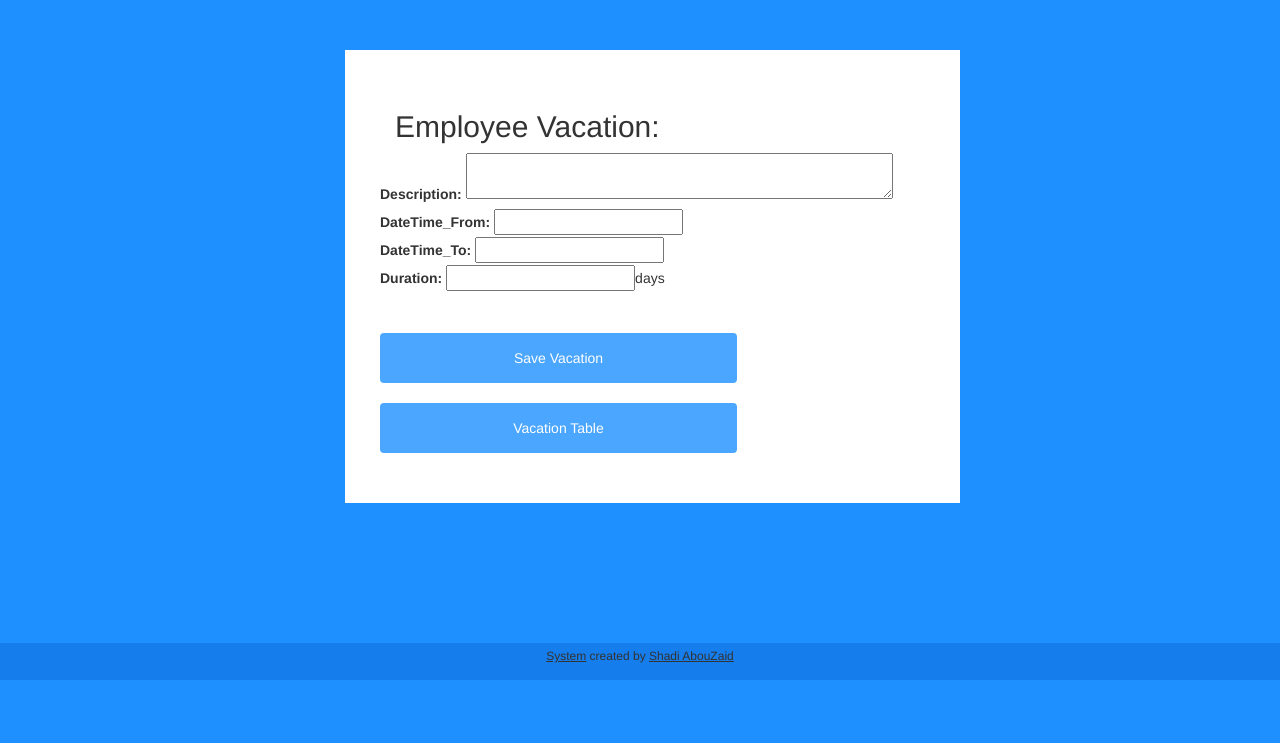
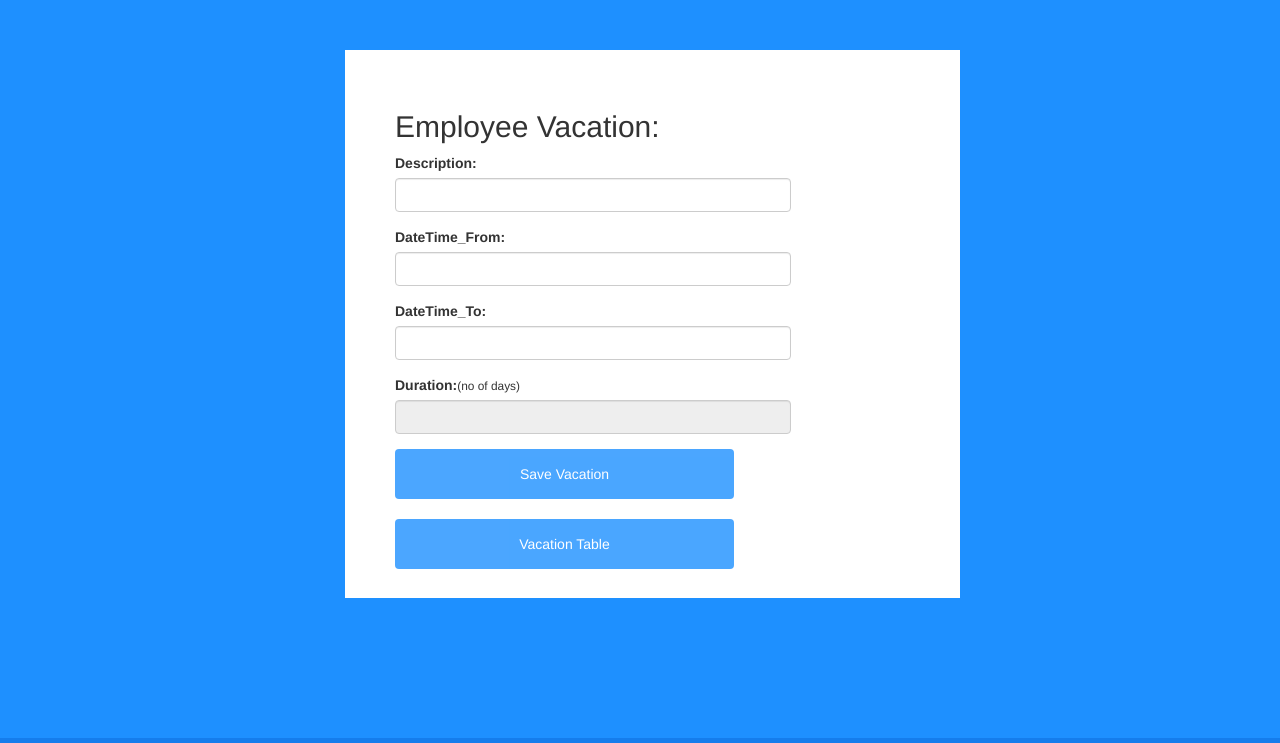
Before and after one commit to hassansalahnasrallah/python-bootcamp, a Django app: page /Vacation_Fields/ in a window 1280 px wide. Shown: the part 52-795 px from the top of the page. Before the commit the page ends 732 px from the top, so only its background shows below. Run offline with Django 3.2, Linux system fonts and the light colour scheme; a user stored in the database is signed in; some libraries are stand-ins or nearby versions.

Commit message:
vacation.html updated form

```diff
--- a/employee_project/template/employee_app/Vacation_requirments.html
+++ b/employee_project/template/employee_app/Vacation_requirments.html
@@ -32,31 +32,32 @@ margin-top:50px;}
 
 
 {% csrf_token %}
+
 <div class="form-group">
-<div class="row">
-<div class="col-6">
 <label for="Description" >Description:</label>
-<textarea id="desc" name="desc" rows="2" cols="50"  >{{vacation.Description}}</textarea>
+<input type="text"  style="width:70%" class="form-control" id="desc" name="desc" value="{{vacation.Description}}"  >
 </div>
-<div class="col-6">
+
+<div class="form-group">
  <label for="Date_From">DateTime_From:</label>
-<input  name="datefrom" id="date_from" value="{{vacation.Datetime_From|date:'Y-m-d'}}" />
+<input  name="datefrom" id="date_from" style="width:70%" class="form-control" value="{{vacation.Datetime_From|date:'Y-m-d'}}" />
 </div>
-<div class="col-6">
+
+<div class="form-group">
  <label for="Date_To">DateTime_To:</label>
-<input  name="dateto" id="date_to"  value="{{vacation.Datetime_To|date:'Y-m-d'}}" />
+<input  name="dateto" id="date_to" style="width:70%" class="form-control"  value="{{vacation.Datetime_To|date:'Y-m-d'}}" />
 </div>
-<div class="col-6">
- <label for="Duration">Duration:</label>
-<input type="text" name="duration_d" id="duration"  value="{{vacation.Duration}}" readonly/><span>days</span></div><br>
-<br>
 
-<div class="col-6">
+<div class="form-group">
+ <label for="Duration">Duration:</label><small>(no of days)</small>
+<input type="text" name="duration_d" id="duration" style="width:70%" class="form-control" value="{{vacation.Duration}}" readonly/>
+</div>
+
+
 <input type="hidden" name="vacation_id" value="{{vacation.id}}" />
 <button type="button" id="Vacation_save" class="btn btn-primary" style="width:60%">Save Vacation</button><br><br>
-<a  href="{% url  'Vacation_Table' %}" class="btn btn-primary " id="table" style="width:60%">Vacation Table</a></div><br>
-</div>
-</div>
+<a  href="{% url  'Vacation_Table' %}" class="btn btn-primary " id="table" style="width:60%">Vacation Table</a>
+
 </form >
 
 {% endblock %}
@@ -209,8 +210,7 @@ function calculationDuration(){
 		var date_to = $("#date_to").data('datepicker').viewDate;
 
 		if(date_from && date_to){
-			var duration = moment(date_to).diff(moment(date_from), 'days');
-
+			var duration = moment(date_to).diff(moment(date_from),'days');
 			$("input[name=duration_d]").val(duration);
 		}
 
```
Also changed, not shown: employee_project/media/2021/4/profile-pic-5090.jfif (added).
